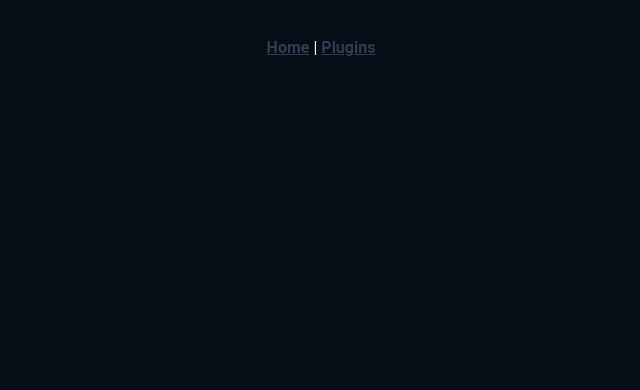
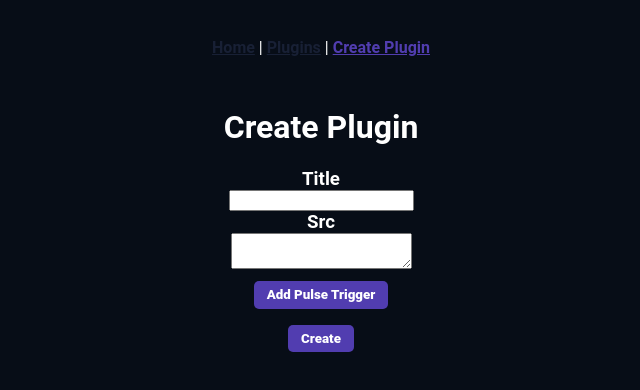
Before and after one commit to EsteveSegura/DeliriumCG-FrontEnd, a Vue app: page /plugins/create in a window 1280 px wide. Before the commit this address had no page. Shown: the top 390 px of the page, without its empty margins (319-959 px from the left). Built offline with nearby package versions, Linux system fonts and the light colour scheme.

Commit message:
:rocket: Add Create_Plugins section

```diff
--- a/src/App.vue
+++ b/src/App.vue
@@ -1,7 +1,8 @@
 <template>
   <div id="nav">
     <router-link to="/">Home</router-link> |
-    <router-link to="/plugins">Plugins</router-link>
+    <router-link to="/plugins">Plugins</router-link> |
+    <router-link to="/plugins/create">Create Plugin</router-link>
   </div>
   <router-view/>
 </template>
@@ -41,10 +42,10 @@ body{
 
 #nav a {
   font-weight: bold;
-  color: #2c3e50;
+  color: #182035;
 }
 
 #nav a.router-link-exact-active {
-  color: #42b983;
+  color: #513db0;
 }
 </style>
--- /dev/null
+++ b/src/components/Common/InputTextArea.vue
@@ -0,0 +1,31 @@
+<template>
+  <textarea
+    v-model="text"
+    :name="name"
+    :id="id"
+    :placeholder="placeholder"
+    @input="$emit('update:modelValue', $event.target.value)"
+  ></textarea>
+</template>
+
+<script>
+import { ref } from "vue";
+
+export default {
+  name: "InputTextArea",
+  props: {
+    name: String,
+    id: String,
+    placeholder: String,
+  },
+  setup() {
+    const text = ref("");
+
+    return {
+      text,
+    };
+  },
+};
+</script>
+
+<style></style>
--- a/src/router/index.js
+++ b/src/router/index.js
@@ -1,6 +1,7 @@
 import { createRouter, createWebHistory } from 'vue-router'
 import Home from '../views/Home.vue'
 import Plugins from '../views/Plugins.vue'
+import CreatePlugin from '../views/CreatePlugin.vue'
 
 const routes = [
   {
@@ -12,6 +13,11 @@ const routes = [
     path: '/plugins',
     name: 'Plugins',
     component: Plugins
+  },
+  {
+    path: '/plugins/create',
+    name: 'Create Plugin',
+    component: CreatePlugin
   }
 ]
 
--- /dev/null
+++ b/src/views/CreatePlugin.vue
@@ -0,0 +1,92 @@
+<template>
+  <h1>Create Plugin</h1>
+  <h3>Title</h3>
+  <InputText v-model="title" /> <br />
+  <h3>Src</h3>
+  <InputTextArea v-model="src" /> <br />
+  <Button
+    displayText="Add Pulse Trigger"
+    actionName="AddPulseTrigger"
+    @action="addPulse"
+  />
+  <br />
+  <div v-for="trigger in triggers" class="" :key="trigger">
+    <h3>Pulse Title</h3>
+    <InputText v-model="trigger.name" /> <br />
+    <h3>Pulse to send</h3>
+    <InputText v-model="trigger.pulseToSend" /> <br />
+  </div>
+  <Button displayText="Create" actionName="createPlugin" @action="createPlugin" /> <br />
+
+</template>
+
+<script>
+import { ref } from "vue";
+import axios from "axios";
+import router from "@/router";
+
+import InputText from "@/components/Common/InputText";
+import InputTextArea from "@/components/Common/InputTextArea";
+import Button from "@/components/Common/Button";
+
+export default {
+  name: "CreatePlugin",
+  components: {
+    InputText,
+    InputTextArea,
+    Button,
+  },
+  setup() {
+    const title = ref("");
+    const triggers = ref([]);
+    const src = ref("");
+    const token = ref(localStorage.token);
+
+    function addPulse() {
+      triggers.value.push({
+        type: "pulse",
+        name: "",
+        pulseToSend: "",
+      });
+    }
+
+    async function createPlugin() {
+      try {
+        const response = await axios.post(
+          "http://localhost:3000/api/v1/plugins",
+          {
+            name: title.value,
+            source: src.value,
+            isPrivate: false,
+            triggers: triggers.value,
+          },
+          {
+            headers: {
+              authorization: `Bearer ${token.value}`,
+            },
+          }
+        );
+        console.log(response)
+        router.push({ name: "Plugins" });
+      } catch (error) {
+        alert("fail");
+      }
+    }
+
+    return {
+      title,
+      triggers,
+      src,
+      addPulse,
+      createPlugin,
+      token,
+    };
+  },
+};
+</script>
+
+<style>
+h3 {
+  margin: 0;
+}
+</style>
--- a/src/views/Home.vue
+++ b/src/views/Home.vue
@@ -1,19 +1,19 @@
 <template>
   <div class="home">
-    <div class="login" v-if="token">
+    <div class="login" >
       {{token}}
       <InputText v-model="token" />
       <Button displayText="OK" actionName="login" @action="login" />
     </div>
-    <div v-else>
+    <!-- <div v-else>
       <h1>You already logged</h1>
       Go to 👉 <router-link to="/plugins">Plugins</router-link>
-    </div>
+    </div> -->
   </div>
 </template>
 
 <script>
-import { ref, onMounted } from "vue";
+import { ref } from "vue";
 import axios from "axios";
 import router from "@/router";
 
@@ -29,12 +29,6 @@ export default {
   setup() {
     const token = ref("");
     const id = ref("");
-
-    onMounted( () => {
-      if(localStorage.id){
-        id.value = localStorage.id;
-      }
-    });
 
     async function login() {
       try {
```
